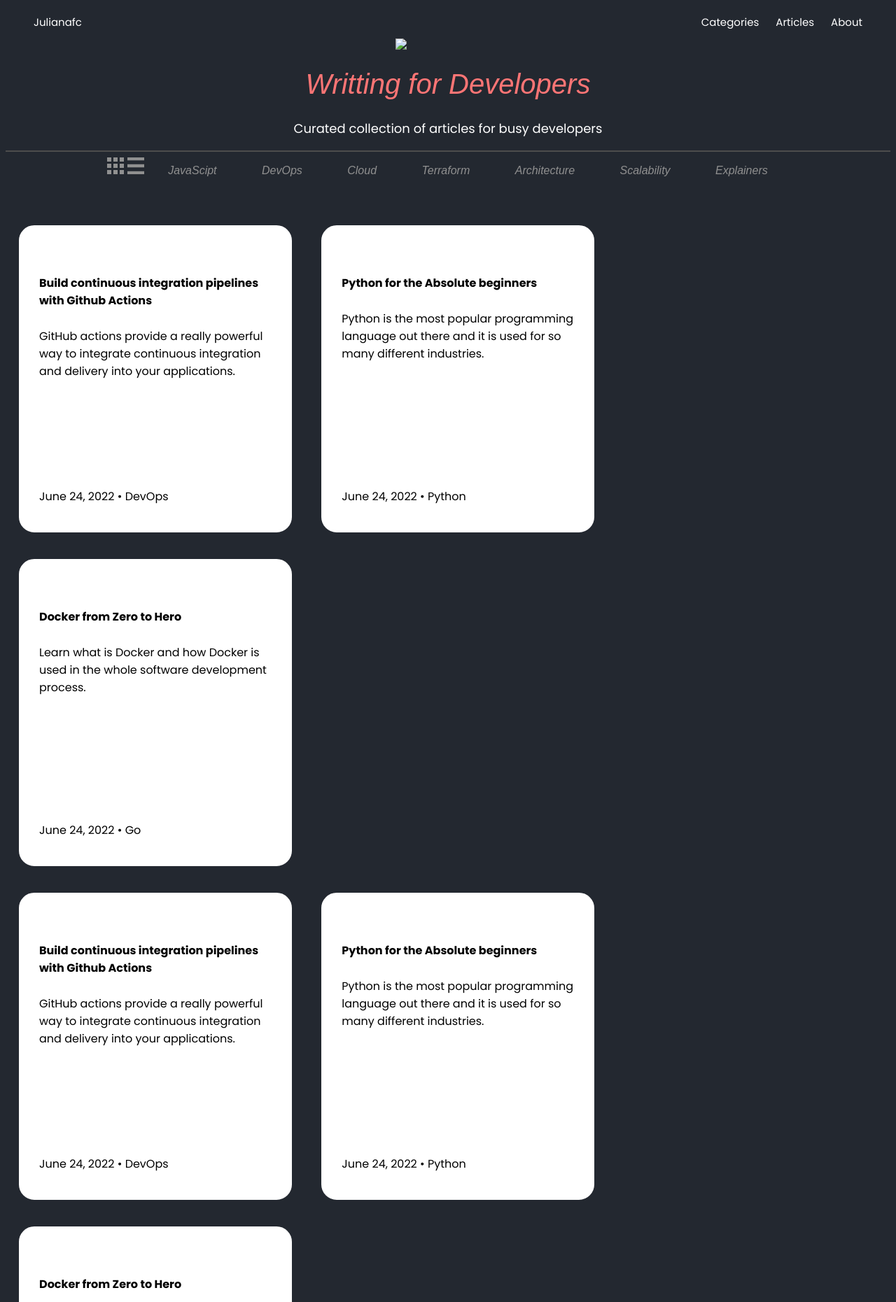
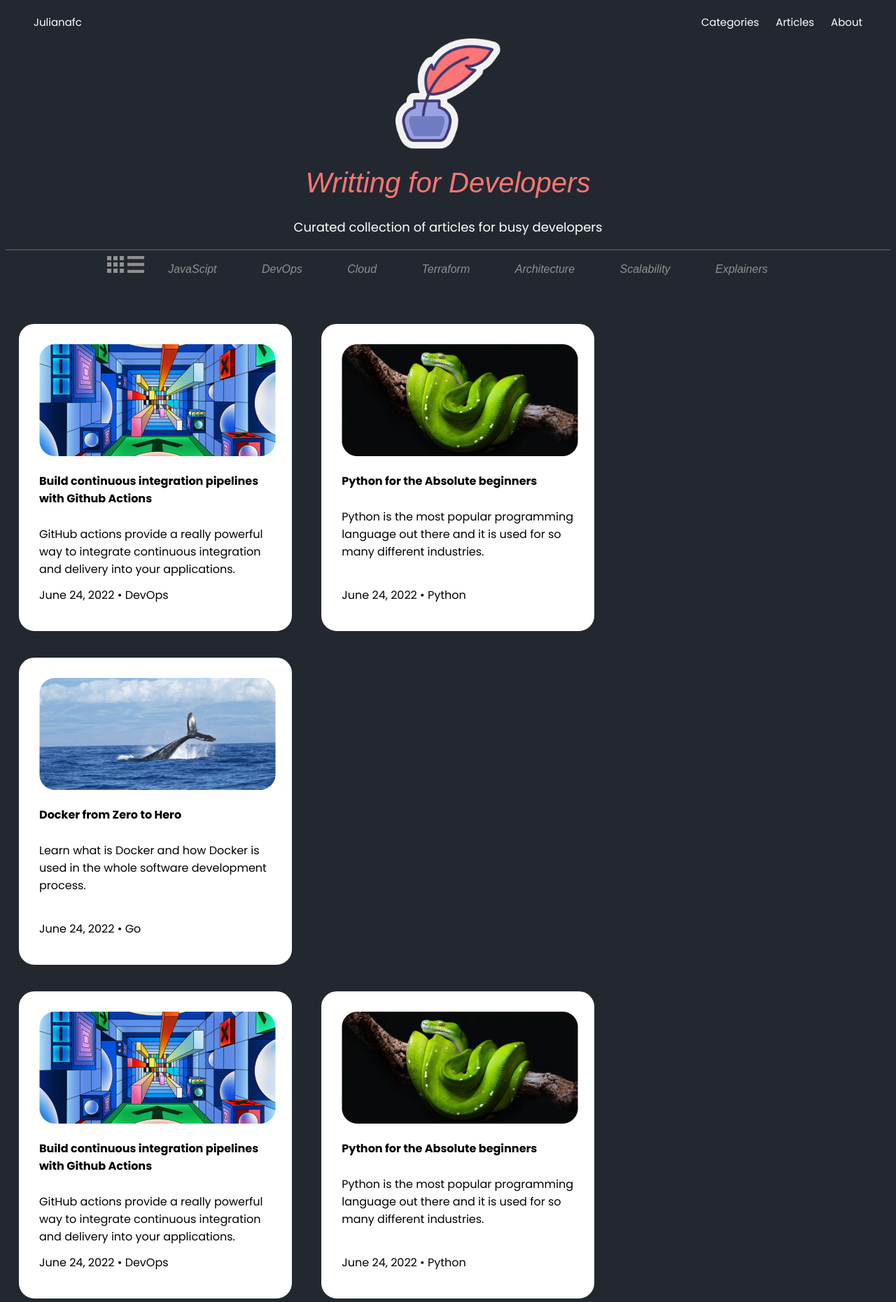
Before and after one commit to julianafc/Pagina-Roadmap, a plain HTML site: page index.html in a window 1280 px wide. Shown: the top 1861 px of the page at 70% size. Drawn offline with Linux system fonts and the light colour scheme; the site is published under a folder, as on GitHub Pages, so addresses that start at the root find nothing; a web font is replaced by a local one.

Commit message:
ajuste das imagens

```diff
--- a/index.html
+++ b/index.html
@@ -29,7 +29,7 @@
         </nav>
       </div>
       <div id="logo">
-        <img src="/img/logo site estático roadmap.png" />
+        <img src="img/logo site estático roadmap.png" />
         <h1>Writting for Developers</h1>
         <p>Curated collection of articles for busy developers</p>
       </div>
@@ -89,7 +89,7 @@
       <div id="articles-listing">
         <div class="div-rows">
           <div class="articles">
-            <img src="/img/image 2.png" alt="" srcset="" />
+            <img src="img/image 2.png" alt="" srcset="" />
             <p style="font-weight: bold">
               Build continuous integration pipelines with Github Actions
             </p>
@@ -100,7 +100,7 @@
             <p class="fixed-bottom">June 24, 2022 • DevOps</p>
           </div>
           <div class="articles">
-            <img src="/img/image 2-7.png" alt="" srcset="" />
+            <img src="img/image 2-7.png" alt="" srcset="" />
             <p style="font-weight: bold">Python for the Absolute beginners</p>
             <p>
               Python is the most popular programming language out there and it
@@ -109,7 +109,7 @@
             <p class="fixed-bottom">June 24, 2022 • Python</p>
           </div>
           <div class="articles">
-            <img src="/img/image 2-8.png" alt="" srcset="" />
+            <img src="img/image 2-8.png" alt="" srcset="" />
             <p style="font-weight: bold">Docker from Zero to Hero</p>
             <p>
               Learn what is Docker and how Docker is used in the whole software
@@ -120,7 +120,7 @@
 
           <div class="div-rows">
             <div class="articles">
-              <img src="/img/image 2.png" alt="" srcset="" />
+              <img src="img/image 2.png" alt="" srcset="" />
               <p style="font-weight: bold">
                 Build continuous integration pipelines with Github Actions
               </p>
@@ -131,7 +131,7 @@
               <p class="fixed-bottom">June 24, 2022 • DevOps</p>
             </div>
             <div class="articles">
-              <img src="/img/image 2-7.png" alt="" srcset="" />
+              <img src="img/image 2-7.png" alt="" srcset="" />
               <p style="font-weight: bold">Python for the Absolute beginners</p>
               <p>
                 Python is the most popular programming language out there and it
@@ -140,7 +140,7 @@
               <p class="fixed-bottom">June 24, 2022 • Python</p>
             </div>
             <div class="articles">
-              <img src="/img/image 2-8.png" alt="" srcset="" />
+              <img src="img/image 2-8.png" alt="" srcset="" />
               <p style="font-weight: bold">Docker from Zero to Hero</p>
               <p>
                 Learn what is Docker and how Docker is used in the whole
@@ -151,7 +151,7 @@
 
             <div class="div-rows">
               <div class="articles">
-                <img src="/img/image 2.png" alt="" srcset="" />
+                <img src="img/image 2.png" alt="" srcset="" />
                 <p style="font-weight: bold">
                   Build continuous integration pipelines with Github Actions
                 </p>
@@ -162,7 +162,7 @@
                 <p class="fixed-bottom">June 24, 2022 • DevOps</p>
               </div>
               <div class="articles">
-                <img src="/img/image 2-7.png" alt="" srcset="" />
+                <img src="img/image 2-7.png" alt="" srcset="" />
                 <p style="font-weight: bold">
                   Python for the Absolute beginners
                 </p>
@@ -173,7 +173,7 @@
                 <p class="fixed-bottom">June 24, 2022 • Python</p>
               </div>
               <div class="articles">
-                <img src="/img/image 2-8.png" alt="" srcset="" />
+                <img src="img/image 2-8.png" alt="" srcset="" />
                 <p style="font-weight: bold">Docker from Zero to Hero</p>
                 <p>
                   Learn what is Docker and how Docker is used in the whole
```
